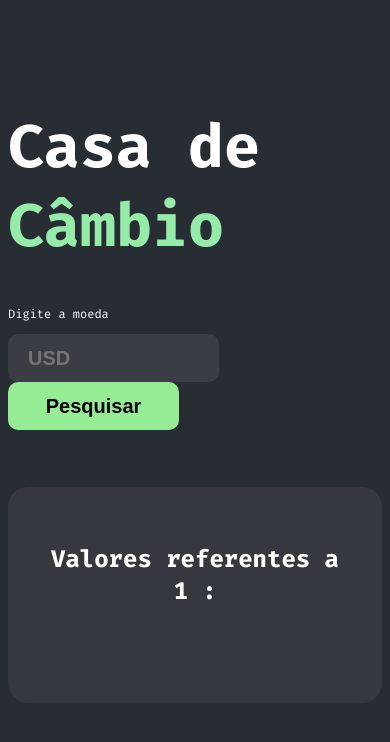
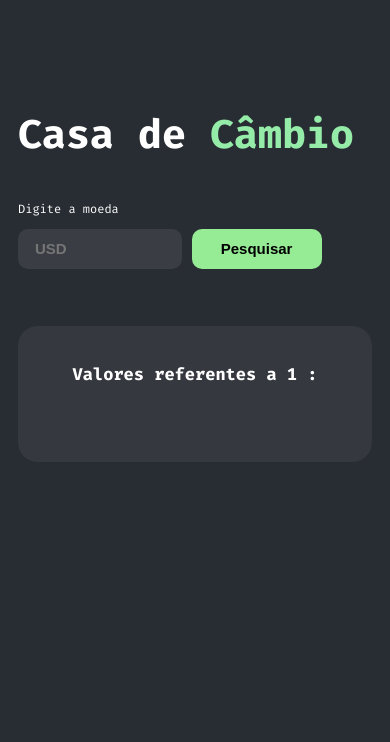
Before and after one commit to joaomarcelo-dev/casa-de-cambio, a website built with Vite: page index.html in a window 390 px wide. Built offline with nearby package versions, Linux system fonts and the light colour scheme; some packages are replaced by stand-ins of ours.

Commit message:
resolvendo responsividade

```diff
--- a/src/style.css
+++ b/src/style.css
@@ -124,3 +124,66 @@ main {
   font-size: 17px;
   font-weight: 400;
 }
+
+
+@media screen and (max-width: 1100px) {
+  main {
+    padding: 0 30px;
+  }
+}
+
+@media screen and (max-width: 700px) {
+  .title {
+    font-size: 50px;
+  }
+
+  main {
+    width: 100%;
+  }
+
+  .config-input-and-button {
+    width: 130px;
+    font-size: 15px;
+    padding: 7px 17px;
+  }
+
+  .coin {
+    width: 130px;
+  }
+}
+
+@media screen and (max-width: 625px) {
+
+  main {
+    padding: 0 10px;
+  }
+
+  .title {
+    font-size: 40px;
+  }
+
+  .section-coins {
+    padding: 20px;
+  }
+
+  .section-coins h3 {
+    font-size: 17px;
+  }
+
+  .coin {
+    padding: 7px 4px;
+    width: 100px;
+  }
+  .name-coin {
+    font-size: 15px;
+  }
+
+  .value-coin {
+    font-size: 12px;
+  }
+
+  .values-get {
+    grid-template-columns: repeat(auto-fit, minmax(100px, auto));
+  }
+
+}
```
Also changed, not shown: docs/index.html (+3 -2 lines), 3 other files.
